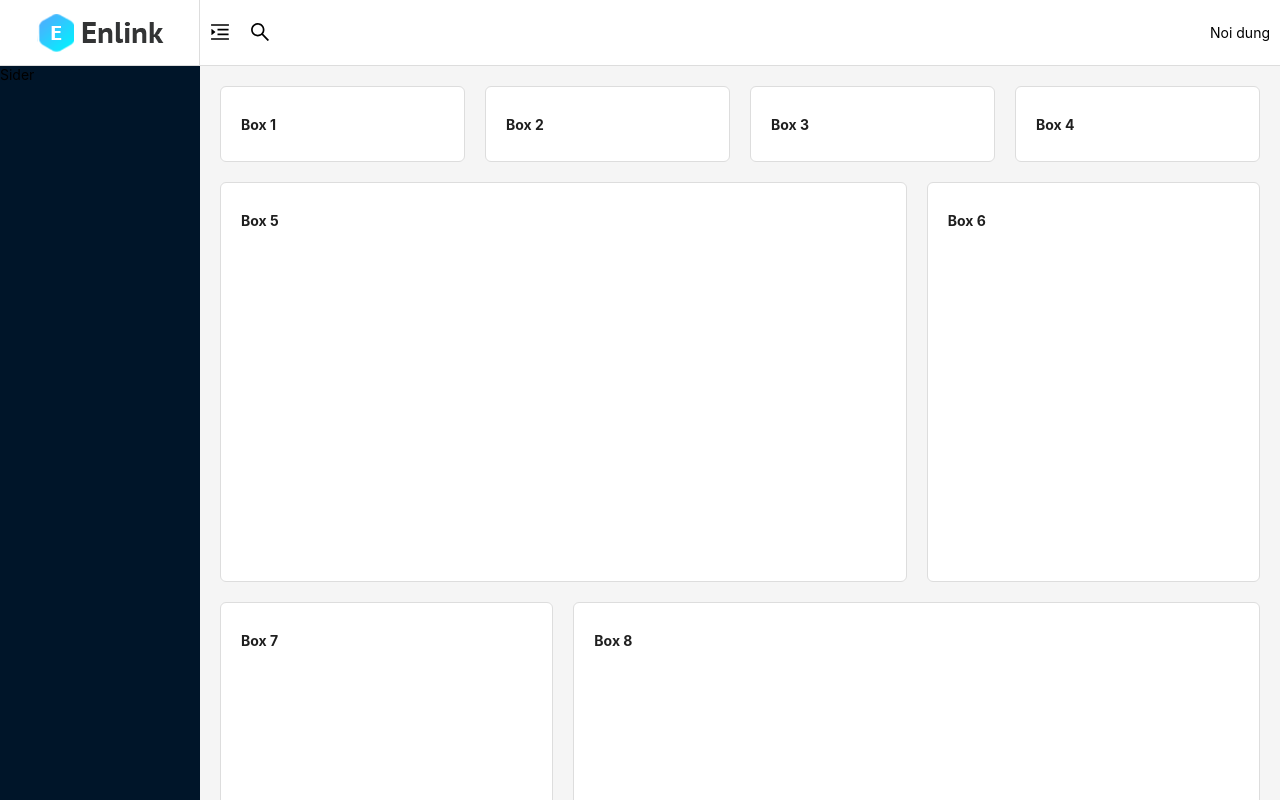
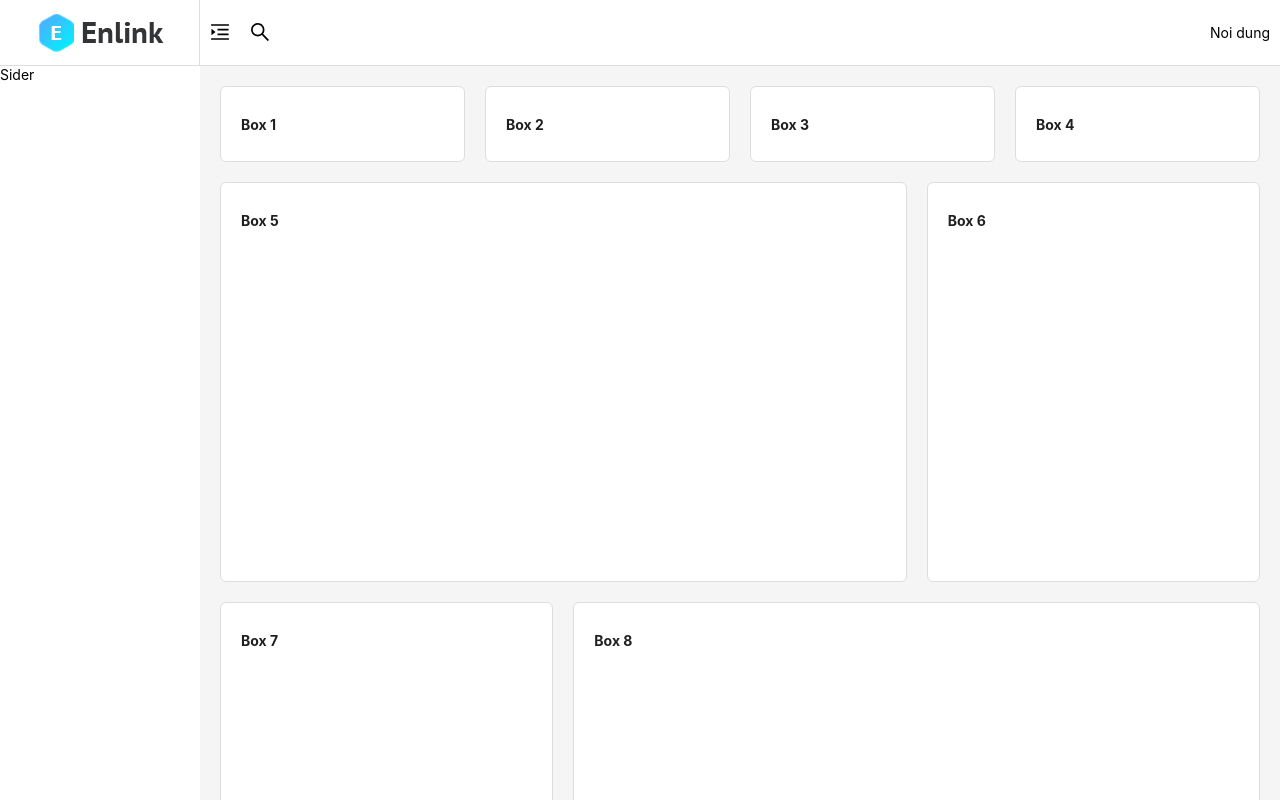
Before and after one commit to PhamDacQuan294/Ant-Design, a React (Create React App) app: page / in a window 1280 px wide. Shown: the top 800 px of the page. Built offline with nearby package versions, Linux system fonts and the light colour scheme.

Commit message:
Làm layout (2)

```diff
--- a/src/layout/LayoutDefault/index.js
+++ b/src/layout/LayoutDefault/index.js
@@ -2,22 +2,26 @@ import { Layout } from "antd";
 import "./LayoutDefault.css";
 import LearnGrid from '../../components/LearnGrid'
 import logo from "../../images/logo.png";
+import logoFold from "../../images/logo-fold.png";
 import { MenuUnfoldOutlined, SearchOutlined} from "@ant-design/icons";
+import { useState } from "react";
 
 const { Sider, Content } = Layout;
 
 function LayoutDefault() {
+  const [collapsed, setCollapsed] = useState(false);
+
   return (
     <>
       <Layout className="layout-default">
 
         <header className="header">
-          <div className="header__logo">
-            <img src={logo} alt="Logo" />
+          <div className={"header__logo " + (collapsed && "header__logo--collapsed")}>
+            <img src={collapsed ? (logoFold) : (logo)} alt="Logo" />
           </div>
           <div className="header__nav">
             <div className="header__nav-left">
-              <div className="header__collapse">
+              <div className="header__collapse" onClick={() => setCollapsed(!collapsed)}>
                 <MenuUnfoldOutlined />
               </div>
               <div className="header__search">
@@ -33,7 +37,7 @@ function LayoutDefault() {
 
         <Layout>
 
-          <Sider className="sider">
+          <Sider className="sider" collapsed={collapsed} theme="light">
             Sider
           </Sider>
 
```
